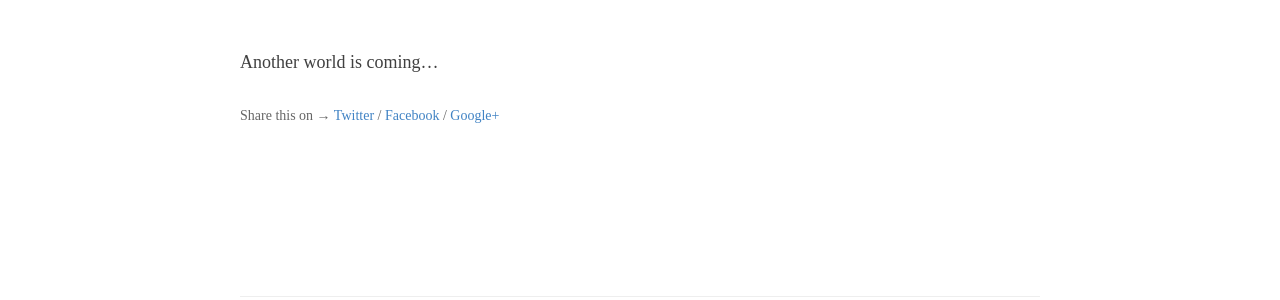
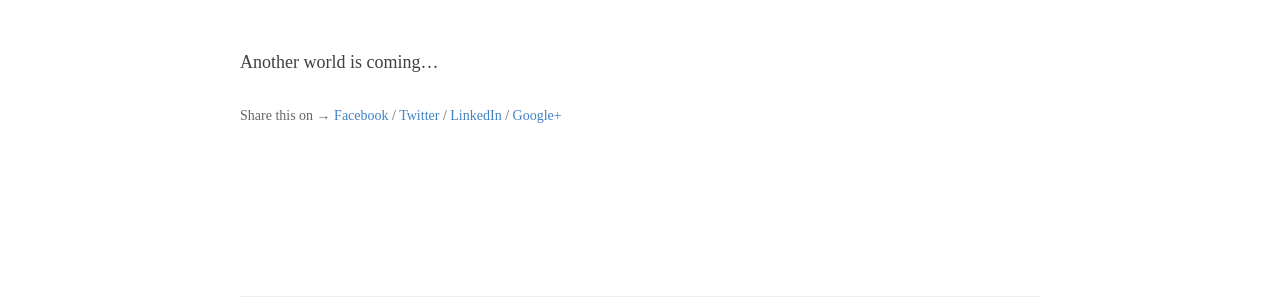
Before and after one commit to pirafrank/Jekyll-Blue, a Jekyll site: the page built from _posts/2014-3-8-Another-World.md, in a window 1280 px wide. Shown: the part 254-554 px from the top of the page. Built offline with Jekyll 4.4.1, drawn with Linux system fonts in a browser that asks for light colours; some web fonts are replaced; Markdown is read by kramdown in place of the engine named in the settings.

Commit message:
reordered share links, added share on linkedin

```diff
--- a/_includes/share-buttons.html
+++ b/_includes/share-buttons.html
@@ -1,7 +1,8 @@
 
 <div class="share-post">
     Share this on &rarr;
-    <a href="https://twitter.com/intent/tweet?text={{ page.title }}&url={{ site.url }}{{ page.url }}&via={{ site.social-links.twitter }}&related={{ site.social-links.twitter }}" rel="nofollow" target="_blank" title="Share on Twitter">Twitter</a>
-    / <a href="https://facebook.com/sharer.php?u={{ site.url }}{{ page.url }}" rel="nofollow" target="_blank" title="Share on Facebook">Facebook</a>
+    <a href="https://facebook.com/sharer.php?u={{ site.url }}{{ page.url }}" rel="nofollow" target="_blank" title="Share on Facebook">Facebook</a>
+    / <a href="https://twitter.com/intent/tweet?text={{ page.title }}&url={{ site.url }}{{ page.url }}&via={{ site.social-links.twitter }}&related={{ site.social-links.twitter }}" rel="nofollow" target="_blank" title="Share on Twitter">Twitter</a>
+    / <a href="https://www.linkedin.com/shareArticle?mini=true&url={{ site.url }}&title={{ page.title }}&summary=&source={{ site.social-links.linkedin }}">LinkedIn</a>
     / <a href="https://plus.google.com/share?url={{ site.url }}{{ page.url }}" rel="nofollow" target="_blank" title="Share on Google+">Google+</a>
 </div>
```
